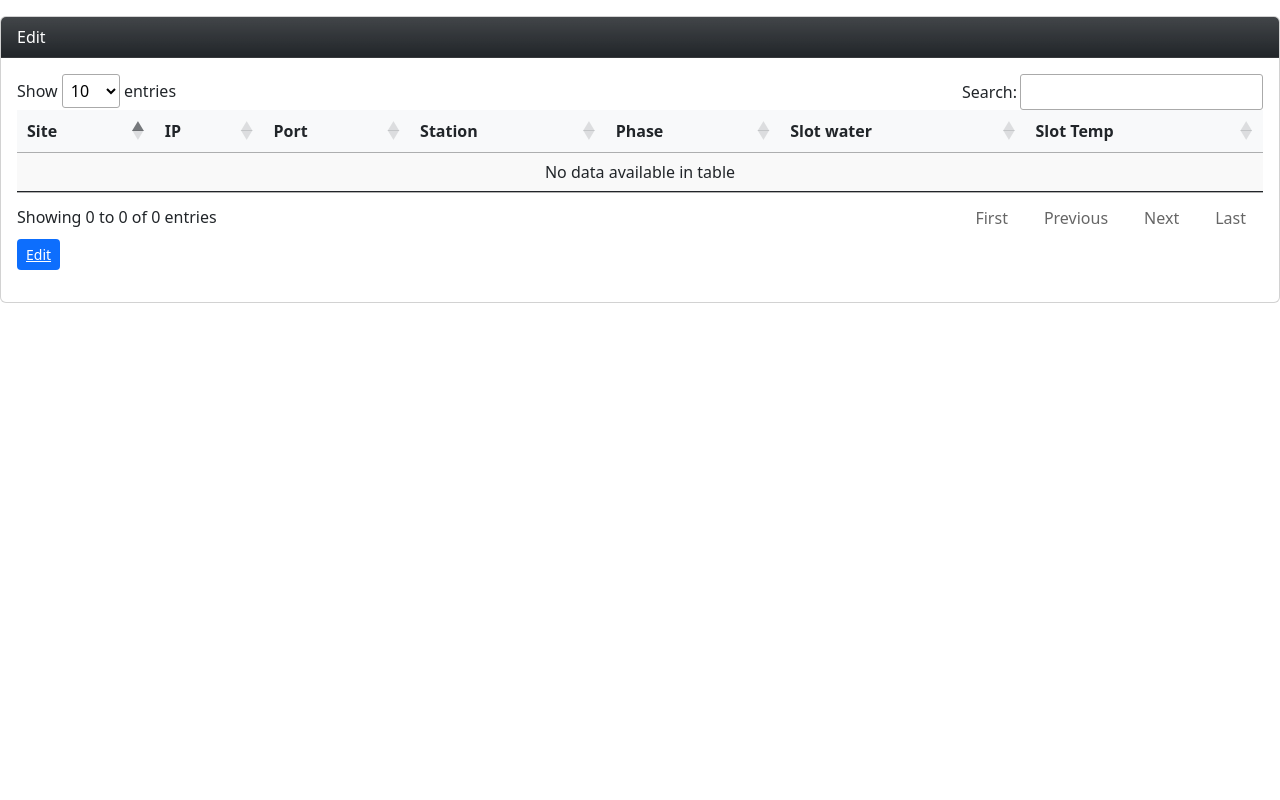
After one commit to Non39564/waterDI_TOG, a Flask app: page /edit in a window 1280 px wide. The commit adds this page. Run offline with Flask 2, Linux system fonts and the light colour scheme; the visitor is signed in with stand-in values (Sample User, id 1); data that the repository does not hold is empty; some libraries are stand-ins or nearby versions.

Commit message:
add function edit

```diff
--- a/main.py
+++ b/main.py
@@ -13,30 +13,30 @@ error = showerror()
 user_recept = show_recept()
 render_template = partial(real_render_template, error=error, user_recept=user_recept)
 
-# @app.route('/dataapi', methods=["GET", "POST"])
-# def dataapi():
-#     url = requests.get("http://www.randomnumberapi.com/api/v1.0/random?min=0&max=25&count=10")
-#     text = url.text
-#     data = json.loads(text)
-#     user=[
-#           {"Station":"OP2","Phase":"Phase 4", "Data":[{"id":"ROBOT", "Water":data[5], "Temp":data[6], "Status":True},
-#                                                       {"id":"Fisa 2", "Water":data[4], "Temp":data[7], "Status":False},
-#                                                       {"id":"Fisa 4", "Water":data[3], "Temp":data[8], "Status":True},]},
-#           {"Station":"OP2","Phase":"Phase 5", "Data":[{"id":"L15 Station 1", "Water":data[9], "Temp":data[8], "Status":True},
-#                                                       {"id":"L15 Station 2", "Water":data[6], "Temp":data[7], "Status":False},
-#                                                       {"id":"Fisa 3", "Water":data[5], "Temp":data[4], "Status":False},
-#                                                       {"id":"L13", "Water":data[2], "Temp":data[3], "Status":True},
-#                                                       {"id":"L14", "Water":data[1], "Temp":data[0], "Status":True},]},
-#           {"Station":"OP2","Phase":"Phase 9", "Data":[{"id":"HC-4", "Water":data[0], "Temp":data[1], "Status":True},
-#                                                       {"id":"HC-5 Station 1", "Water":data[2], "Temp":data[3], "Status":False},
-#                                                       {"id":"HC-5 Station 2", "Water":data[5], "Temp":data[4], "Status":False},
-#                                                       {"id":"AI", "Water":data[6], "Temp":data[7], "Status":True},
-#                                                       {"id":"HC-3", "Water":data[8], "Temp":data[1], "Status":True},
-#                                                       {"id":"HC-6", "Water":data[0], "Temp":data[9], "Status":False},]},
-#           ]
-#     response = make_response(json.dumps(user))
-#     response.content_type = 'application/json'
-#     return jsonify(user)
+@app.route('/dataapi', methods=["GET", "POST"])
+def dataapi():
+    url = requests.get("http://www.randomnumberapi.com/api/v1.0/random?min=0&max=25&count=10")
+    text = url.text
+    data = json.loads(text)
+    user=[
+          {"Station":"OP2","Phase":"Phase 4", "Data":[{"id":"ROBOT", "Water":data[5], "Temp":data[6], "Status":True},
+                                                      {"id":"Fisa 2", "Water":data[4], "Temp":data[7], "Status":False},
+                                                      {"id":"Fisa 4", "Water":data[3], "Temp":data[8], "Status":True},]},
+          {"Station":"OP2","Phase":"Phase 5", "Data":[{"id":"L15 Station 1", "Water":data[9], "Temp":data[8], "Status":True},
+                                                      {"id":"L15 Station 2", "Water":data[6], "Temp":data[7], "Status":False},
+                                                      {"id":"Fisa 3", "Water":data[5], "Temp":data[4], "Status":False},
+                                                      {"id":"L13", "Water":data[2], "Temp":data[3], "Status":True},
+                                                      {"id":"L14", "Water":data[1], "Temp":data[0], "Status":True},]},
+          {"Station":"OP2","Phase":"Phase 9", "Data":[{"id":"HC-4", "Water":data[0], "Temp":data[1], "Status":True},
+                                                      {"id":"HC-5 Station 1", "Water":data[2], "Temp":data[3], "Status":False},
+                                                      {"id":"HC-5 Station 2", "Water":data[5], "Temp":data[4], "Status":False},
+                                                      {"id":"AI", "Water":data[6], "Temp":data[7], "Status":True},
+                                                      {"id":"HC-3", "Water":data[8], "Temp":data[1], "Status":True},
+                                                      {"id":"HC-6", "Water":data[0], "Temp":data[9], "Status":False},]},
+          ]
+    response = make_response(json.dumps(user))
+    response.content_type = 'application/json'
+    return jsonify(user)
 
 ########################### Function Login ###########################
 login_manager = LoginManager()
@@ -133,6 +133,32 @@ def delete():
     delete_device(Site)
     return flask.redirect(flask.url_for('addmachine'))
 
+@app.route('/edit', methods=['GET', 'POST'])
+@flask_login.login_required
+def edit():
+    Site = request.args.get('edit')
+    edit = edit_machine_device(Site)
+    station = get_dropdown_values()
+    slot = dynamic_slot()
+    return render_template('edit_device.html', edit = edit, station = station, slot = slot)
+
+@app.route('/edit_value', methods=['GET', 'POST'])
+@flask_login.login_required
+def edit_value():
+    if request.method == 'POST':
+        result = request.form.to_dict()
+        values = result.values()
+        values_Site = list(values)
+        Site = values_Site[1]
+        Ip = values_Site[2]
+        Port = values_Site[3]
+        Station = values_Site[4]
+        Phase = values_Site[5]
+        Slot_Water = values_Site[6]
+        Slot_Temp = values_Site[7]
+        edit_device(Ip, Port, Station, Phase, Slot_Water, Slot_Temp, Site)
+    return flask.redirect(flask.url_for('addmachine'))
+
 @app.route('/logout')
 def logout():
     flask_login.logout_user()
--- a/static/js/alert.js
+++ b/static/js/alert.js
@@ -82,10 +82,11 @@ function AlertWaitRecept() {
     text: "Wait for recept",
   });
 }
+
 $( ".delete" ).click(function() {
   Swal.fire({
     title: "Are you sure?",
-    text: "You want delete this!",
+    text: "You want delete "+ $(this).val()+"!",
     icon: "warning",
     showCancelButton: true,
     confirmButtonColor: "#3085d6",
--- /dev/null
+++ b/templates/edit_device.html
@@ -0,0 +1,157 @@
+<html>
+<head>
+    <!-- script pagination -->
+    <script type="text/javascript" src="https://code.jquery.com/jquery-3.5.1.js"></script>
+    <script type="text/javascript" src="https://cdn.datatables.net/1.12.1/js/jquery.dataTables.min.js"></script>
+    <!-- css pagination -->
+    <link rel="stylesheet" type="text/css" href="https://cdn.datatables.net/1.12.1/css/jquery.dataTables.min.css" />
+    <link rel="stylesheet" type="text/css" href="https://cdn.datatables.net/buttons/2.2.3/css/buttons.dataTables.min.css" />
+    <meta charset="utf-8" />
+    <meta name="viewport" content="width=device-width, initial-scale=1.0">
+    <!-- CSS only -->
+    <link href="https://cdn.jsdelivr.net/npm/bootstrap@5.2.0/dist/css/bootstrap.min.css" rel="stylesheet" integrity="sha384-gH2yIJqKdNHPEq0n4Mqa/HGKIhSkIHeL5AyhkYV8i59U5AR6csBvApHHNl/vI1Bx" crossorigin="anonymous">
+</head>
+<body>
+  <div class="card mt-3">
+    <div class="card-header bg-dark bg-gradient text-white">Edit</div>
+    <div class="card-body">
+      <form action="{{ url_for('edit_value') }}" method='POST'>
+      <table class="display table align-middle mb-0 bg-white" id="alldevice">
+        <thead class="bg-light">
+          <tr>
+            <th>Site</th>
+            <th>IP</th>
+            <th>Port</th>
+            <th>Station</th>
+            <th>Phase</th>
+            <th>Slot water</th>
+            <th>Slot Temp</th>
+          </tr>
+        </thead>
+        <tbody>
+          {% for edit_delete in edit %}
+          <tr>
+            <td>
+              <input type="hidden" class="form-control" name="{{ edit_delete['Site'] }}" id="{{ edit_delete['Site'] }}"
+                value={{ edit_delete['Site'] }}>
+            </td>
+            <td>
+              <div class="d-flex align-items-center">
+                <input type="text" class="form-control" name="Ip{{ edit_delete['Site'] }}" id="Ip{{ edit_delete['Site'] }}"
+                value={{ edit_delete['Ip'] }}>
+              </div>
+            </td>
+            <td>
+              <input type="text" class="form-control" name="Port{{ edit_delete['Site'] }}" id="Port{{ edit_delete['Site'] }}"
+                value={{ edit_delete['Port'] }}>
+            </td>
+            <td>
+                <select id="inputOP" name="inputOP" class="form-control inputOP">
+                  <option value="{{ edit_delete['Station'] }}">{{ edit_delete['Station'] }}</option>
+                </select>
+            </td>
+            <td>
+              <select id="inputPhase" name="Phase{{ edit_delete['Site'] }}" class="form-control inputPhase">
+                <option value="{{ edit_delete['Phase'] }}">{{ edit_delete['Phase'] }}</option>
+              </select>
+            </td>
+            <td>
+              <select id="Water" name="Slot_Water{{ edit_delete['Site'] }}" class="form-control">
+                <option value="{{ edit_delete['Slot_Water'] }}">{{ edit_delete['Slot_Water'] }}</option>
+              </select>
+              <!--<input type="text" class="form-control" name="Slot_Water{{ edit_delete['Site'] }}" id="Slot_Water{{ edit_delete['Site'] }}"
+                value={{ edit_delete['Slot_Water'] }}>-->
+            </td>
+            <td>
+              <select id="Slot_temp" name="Slot_Temp{{ edit_delete['Site'] }}" class="form-control">
+                <option value="{{ edit_delete['Slot_Temp'] }}">{{ edit_delete['Slot_Temp'] }}</option>
+              </select>
+              <!--<input type="text" class="form-control" name="Slot_Temp{{ edit_delete['Site'] }}" id="Slot_Temp{{ edit_delete['Site'] }}"
+                value={{ edit_delete['Slot_Temp'] }}>-->
+            </td>
+          </tr>
+          <input type="hidden" value="{{ edit_delete['Site'] }}" name="{{ edit_delete['Site'] }}">
+          {% endfor %}
+        </tbody>
+      </table>
+      <button type="submit" class="btn btn-link btn-sm text-bg-primary Edit">Edit</button>
+      </form>
+    </div>
+  </div>
+      <script>
+        $(document).ready(function () {
+          $('table.display').DataTable({
+            pagingType: 'full_numbers',
+            scrollY: '200px',
+            scrollCollapse: true,
+          });
+      });
+      </script>
+      <!--Select Phase in Add Device-->
+      <script>
+        "use strict";
+        var station = {{ station|default("")|tojson }};
+
+        var inputOP = $('select#inputOP');
+        var inputPhase = $('select#inputPhase');
+
+        for (var key in station) {
+          inputOP.append($('<option/>', {'value': key, 'text': key}));
+        }
+
+        inputOP.change(function(ev) {
+          inputPhase.empty();
+          inputPhase.append($('<option/>'));
+
+            var phase = station[inputOP.val()];
+
+            for (var i in phase) {
+              inputPhase.append($('<option/>', {'value': phase[i], 'text': phase[i]}));
+              console.log(phase[i])
+            }
+        });
+      </script>
+      <!--Select Slot-->
+      <script>
+        "use strict";
+        var slot = {{ slot|default("")|tojson }};
+
+        var Water = $('select#Water');
+        var Slot_temp = $('select#Slot_temp');
+
+        for (var i = 1; i < 15; i++) {
+          Water.append($('<option/>', {'value': i, 'text': i}));
+          Slot_temp.append($('<option/>', {'value': i, 'text': i}));
+        }
+
+        for (var key in slot) {
+          $('select').find('option[value="' + key +'"]').prop('disabled', true);
+        }
+
+        $('select').change(function(){
+
+          var notAllowed = $(this).find('option:selected').data('notallowed');
+          var currentValue = $(this).val();
+          var oldValue = $(this).data('old');
+
+          $(this).data('old', currentValue);
+          if(oldValue) {
+            $('select').not(this).find('option[value="' + oldValue +'"]').prop('disabled', false);
+
+            var previousNotAllowed = $(this).find('option[value="' + oldValue +'"]').data('notallowed');
+
+            if(previousNotAllowed){
+              $('select').not(this).find('option[value="' + previousNotAllowed +'"]').prop('disabled', false);
+            }
+          }
+
+          if(notAllowed){
+            var items = $('select').not(this).find('option[value="' + notAllowed +'"]').prop('disabled',true);
+          }
+
+        $('select').not(this).find('option[value="' + currentValue +'"]').prop('disabled', true);
+
+      });
+      </script>
+</body>
+</html>
--- a/templates/setup.html
+++ b/templates/setup.html
@@ -20,7 +20,6 @@
   </h5>
     <div class="card-body">
       <form action="{{ url_for('change_setup') }}">
-
       <table  class="table align-middle mb-0 bg-white">
         <thead class="bg-light">
           <tr>
```
Also changed, not shown: db.py (+32 -0 lines), static/css/custom-size.css (added, +10 -0 lines), templates/add.html (+45 -15 lines), test.py (+19 -0 lines).
